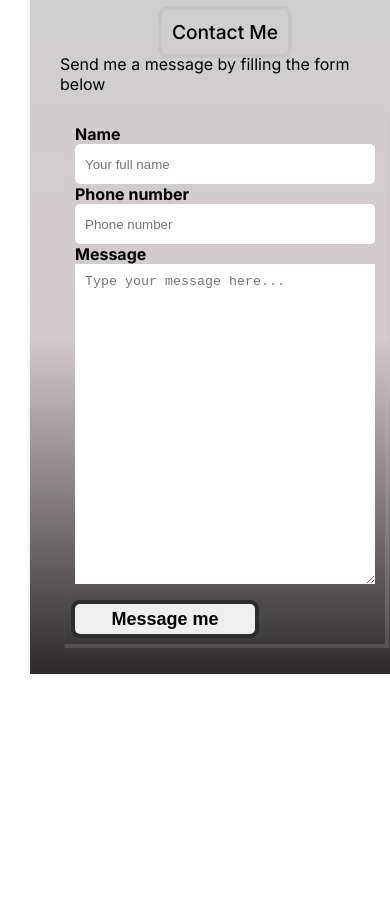
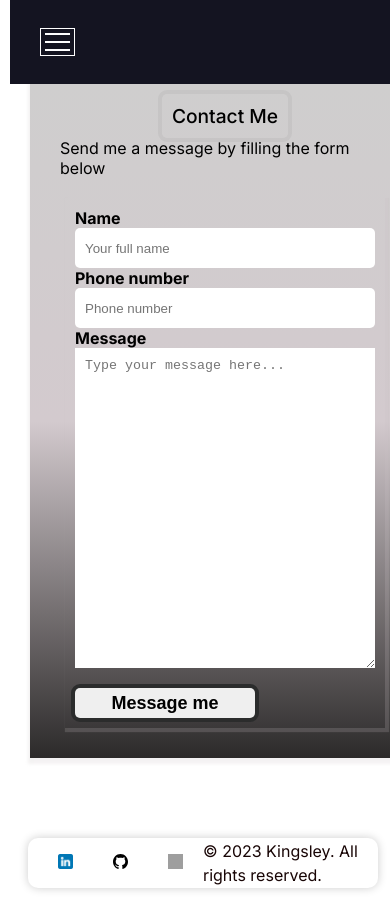
Before and after one commit to zealmaster/portfolio, a Next.js app: page /contact in a window 390 px wide. Before the commit the page ends 844 px from the top, so only its background shows below. Built offline with nearby package versions, Linux system fonts and the light colour scheme; grey boxes are pictures that could not be loaded.

Commit message:
added responsive navbar

```diff
--- /dev/null
+++ b/navigation/navbar.js
@@ -0,0 +1,40 @@
+"use client"
+import Image from 'next/image'
+import styles from './page.module.css'
+import Link from 'next/link'
+import { useState } from 'react'
+import NavLink from './navlink'
+
+const Navbar = () => {
+    const [open, setOpen] = useState(false)
+    const navMenu = () => setOpen(!open)
+    console.log(open)
+    return (
+        <>
+        <div className={styles.navbar}>
+            <div className={styles.hamburger} onClick={navMenu}>
+            <div></div>
+            <div ></div>
+            <div ></div>
+            </div>
+            {/* <NavLink /> */}
+            {open  && <NavLink/>}
+        </div>
+        <div className={open ? styles.sideMenu : styles.hideSideMenu}>
+        <div onClick={navMenu} >
+        <Link href='/'>Home</Link>
+        </div>
+        <div onClick={navMenu}>
+        <Link href='/about'>About me</Link>
+        </div>
+        <div onClick={navMenu}>
+        <Link href='/portfolio'>Portfolio</Link>
+        </div>
+        <div onClick={navMenu}>
+        <Link href='/contact'>Contact me</Link>
+        </div>
+        </div>
+        </>
+    )
+}
+export default Navbar;
--- /dev/null
+++ b/navigation/navlink.js
@@ -0,0 +1,13 @@
+import Link from "next/link"
+import styles from './page.module.css'
+
+const NavLink = () => {
+    return (
+    <div className={styles.navLink}>
+    <Link href='/'>Home</Link>
+    <Link href='/about'>About me</Link>
+    <Link href='/portfolio'>Portfolio</Link>
+    <Link href='/contact'>Contact me</Link>
+    </div>)
+}
+export default NavLink;
--- /dev/null
+++ b/navigation/page.module.css
@@ -0,0 +1,92 @@
+.navbar {
+  min-height: 10vh;
+  width: 100%;
+  background-color: rgb(16, 16, 29);
+  color: white;
+  display: flex;
+  flex-direction: row;
+  justify-content: start;
+  align-items: center;
+  padding: 0 10px;
+  opacity: 0.98;
+  margin: 10px;
+}
+.navLink {
+  min-height: 10vh;
+  width: 100%;
+  background-color: rgb(16, 16, 29);
+  color: white;
+  display: flex;
+  flex-direction: row;
+  justify-content: space-between;
+  align-items: center;
+  padding: 0 10px;
+  opacity: 0.98;
+}
+.hamburger {
+  display: flex;
+  flex-direction: column;
+  justify-content: space-between;
+  align-items: center;
+ padding: 1px;
+ border: 1px solid white;
+ /* right: 0; */
+ top: 0;
+
+}
+.hamburger div{
+  display: flex;
+  flex-direction: column;
+  border-style: block;
+  top: 0;
+  margin: 3px;
+  width: 25px;
+  border: 1px solid;
+}
+
+.hamburger:hover{
+  cursor: pointer;
+}
+.sideMenu {
+  margin: 10vh 10px;
+width: 300px;
+color: white;
+  height: 50vh;
+  top: 0;
+  display: flex;
+  flex-direction: column;
+  align-items: start;
+  justify-content: ;
+  background-color: rgb(16, 16, 29);
+  padding: 30px 50px;
+  position: absolute;
+  z-index: 3;
+  display: none;
+}
+.sideMenu div {
+  height: 50px;
+  align-items: center;
+}
+.sideMenu div:hover {
+  background-color: wheat;
+  color: black;
+}
+.hideSideMenu {
+  left: -300px;
+  display: none;
+}
+@media screen and (max-width: 825px) {
+  .navbar {
+    min-height: 10vh;
+    padding: 0 30px;
+    margin: 0 10px;
+  }
+  .sideMenu {
+   display: block;
+
+  }
+
+.navLink {
+ display: none;
+}
+}
--- a/src/app/about/page.module.css
+++ b/src/app/about/page.module.css
@@ -23,8 +23,7 @@
   position: sticky;
   border-style: none;
   padding: 10px;
-  /* border-bottom-right-radius: 30px;
-  border-bottom-left-radius: 30px; */
+  margin: 5px 10px 0px 10px;
 }
 .profile {
   min-height: 50vh;
@@ -79,6 +78,7 @@
   flex-direction: column;
   justify-content: center;
   align-items: center;
+  padding: 30px;
 }
 
 .portfolio {
--- a/src/app/about/page.tsx
+++ b/src/app/about/page.tsx
@@ -11,7 +11,7 @@ const About = () => {
            Hi! I am glad you made it here. You can call me Kingsley, or K.I., a <b>brilliant and creative Web Developer</b>.
            I love to handle challenging projects. I know that is why you are here because you have a challenge for me.
            </div>
-            <h2>Projects & skills</h2>
+            <h2></h2>
             <span>&#9660;</span>
            <div><Link href='#backend'>Backend projects</Link></div>
            <div><Link href='#frontend'>Frontend projects</Link></div>
--- a/src/app/layout.tsx
+++ b/src/app/layout.tsx
@@ -1,5 +1,9 @@
 import './globals.css'
 import { Inter } from 'next/font/google'
+import Navbar from '../../navigation/navbar'
+import Image from 'next/image'
+import styles from './page.module.css'
+import Link from 'next/link'
 
 const inter = Inter({ subsets: ['latin'] })
 
@@ -15,7 +19,31 @@ export default function RootLayout({
 }) {
   return (
     <html lang="en">
-      <body className={inter.className}>{children}</body>
+      <body className={inter.className}>
+        <Navbar />
+        {children}
+        <div className={styles.main}>
+        <div className={styles.beforeFooter}></div>
+      <div className={styles.footer}>
+      <div className={styles.icon}>
+        <Link href="https://www.linkedin.com/in/kingsley-ijuo-onah" target="linkedin.com/in/kingsley-ijuo-onah">
+        <Image src="/linkedin.png" width={15} height={15} alt='LinkedIn logo'/>
+        </Link>
+        </div>
+      <div className={styles.icon}>
+        <Link href="https://github.com/zealmaster" target="https://github.com/zealmaster">
+          <Image src="/github-142.svg" width={15} height={15} alt='github logo'/>
+          </Link>
+          </div>
+      <div className={styles.icon}>
+        <Link href="mailto:onahkingsleyijuo@gmail.com" target="mailto:onahkingsleyijuo@gmail.com">
+          <Image src="/gmail-icon-logo-svgrepo-com.svg" width={15} height={15} alt='gmail logo'/>
+          </Link></div>
+      <p>&copy; 2023 Kingsley. All rights reserved.</p>
+      </div>
+
+        </div>
+        </body>
     </html>
   )
 }
--- a/src/app/page.module.css
+++ b/src/app/page.module.css
@@ -6,13 +6,12 @@
   padding: 0rem 0.5rem;
   line-height: 1.5;
   margin: 0.5rem;
-  /* background: linear-gradient(rgb(231, 229, 229), rgb(221, 216, 217), rgb(173, 181, 197)); */
 }
 
 .footer {
   display: flex;
   flex-direction: row;
-  justify-content: center;
+  justify-content: start;
   align-items: center;
   margin: auto;
   width: 100%;
@@ -29,7 +28,6 @@
   opacity:1;
   padding: 10px;
   box-shadow: 0 0 10px rgba(0, 0, 0, 0.2);
-  clear: both;
 }
 .beforeFooter {
   height: 50px;
@@ -53,7 +51,8 @@
 @media (max-width: 825px) {
   .main {
     width: 100%;
-    padding: 20px;
+    padding: 20px 20px;
+    margin: 0rem 0.5rem;
   }
 }
 
```
Also changed, not shown: src/app/page.tsx (+1 -19 lines).
